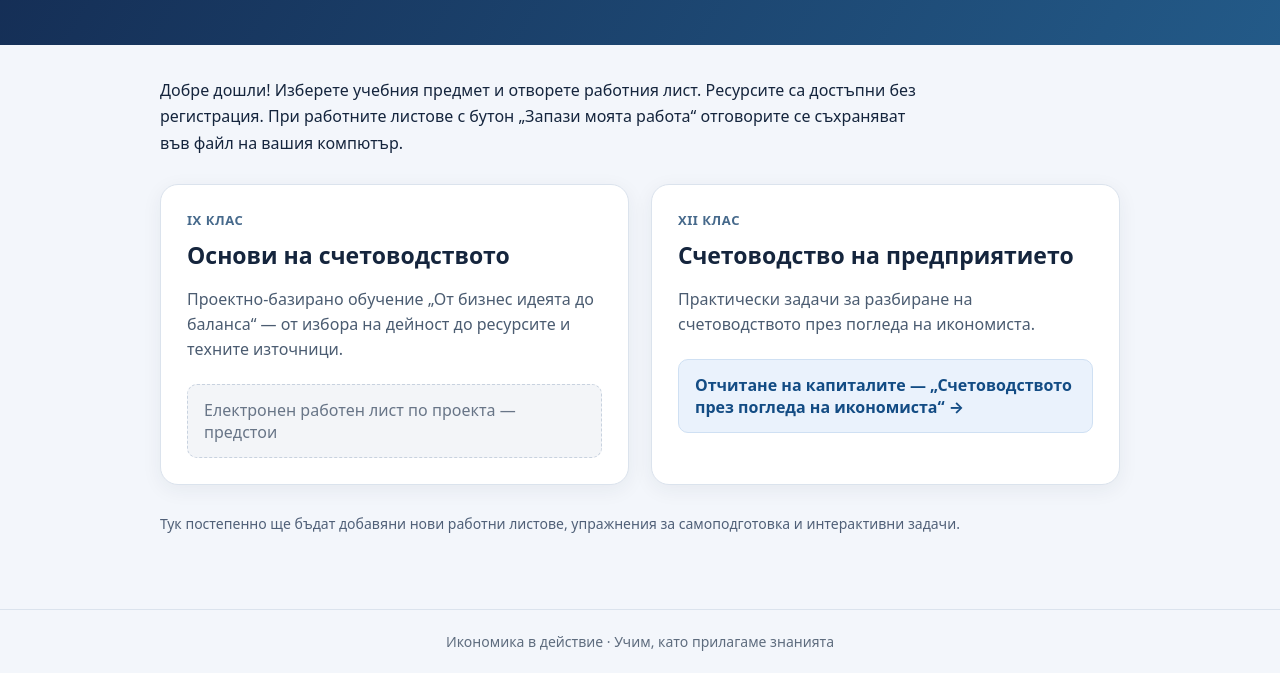
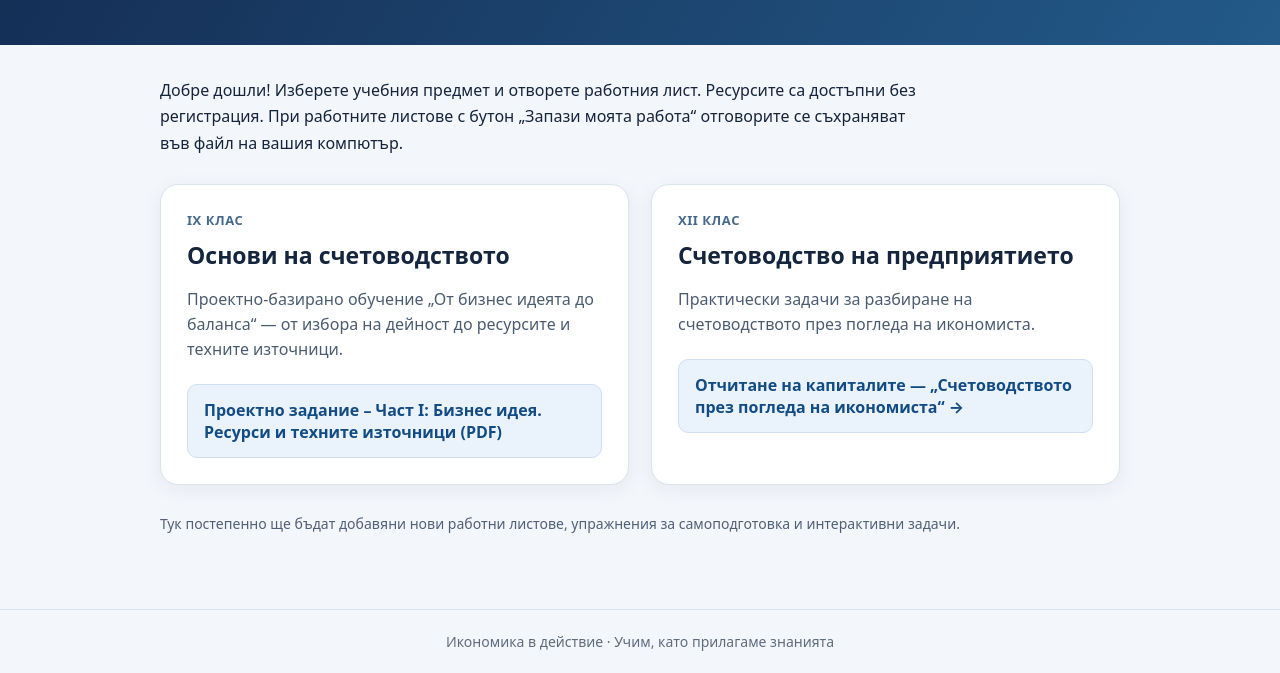
Before and after one commit to ikonomika-v-deystvie/ikonomika-v-deystvie.github.io, a plain HTML site: page index.html in a window 1280 px wide. Shown: the part 152-825 px from the top of the page. Drawn offline with Linux system fonts and the light colour scheme.

Commit message:
Update index.html

```diff
--- a/index.html
+++ b/index.html
@@ -12,7 +12,7 @@
 <main>
 <p class="intro">Добре дошли! Изберете учебния предмет и отворете работния лист. Ресурсите са достъпни без регистрация. При работните листове с бутон „Запази моята работа“ отговорите се съхраняват във файл на вашия компютър.</p>
 <div class="grid">
-<section class="card" aria-labelledby="os"><div class="eyebrow">IX клас</div><h2 id="os">Основи на счетоводството</h2><p>Проектно-базирано обучение „От бизнес идеята до баланса“ — от избора на дейност до ресурсите и техните източници.</p><ul class="resources"><li><span class="soon">Електронен работен лист по проекта — предстои</span></li></ul></section>
+<section class="card" aria-labelledby="os"><div class="eyebrow">IX клас</div><h2 id="os">Основи на счетоводството</h2><p>Проектно-базирано обучение „От бизнес идеята до баланса“ — от избора на дейност до ресурсите и техните източници.</p><ul class="resources"><li><a class="resource" href="Финал-PBO_Chast_I_A4_2stranici_v2.pdf" target="_blank">Проектно задание – Част I: Бизнес идея. Ресурси и техните източници (PDF)</a></li></ul></section>
 <section class="card" aria-labelledby="sp"><div class="eyebrow">XII клас</div><h2 id="sp">Счетоводство на предприятието</h2><p>Практически задачи за разбиране на счетоводството през погледа на икономиста.</p><ul class="resources"><li><a class="resource" href="raboten_list_kapitali.html">Отчитане на капиталите — „Счетоводството през погледа на икономиста“ →</a></li></ul></section>
 </div>
 <p class="note">Тук постепенно ще бъдат добавяни нови работни листове, упражнения за самоподготовка и интерактивни задачи.</p>
```
